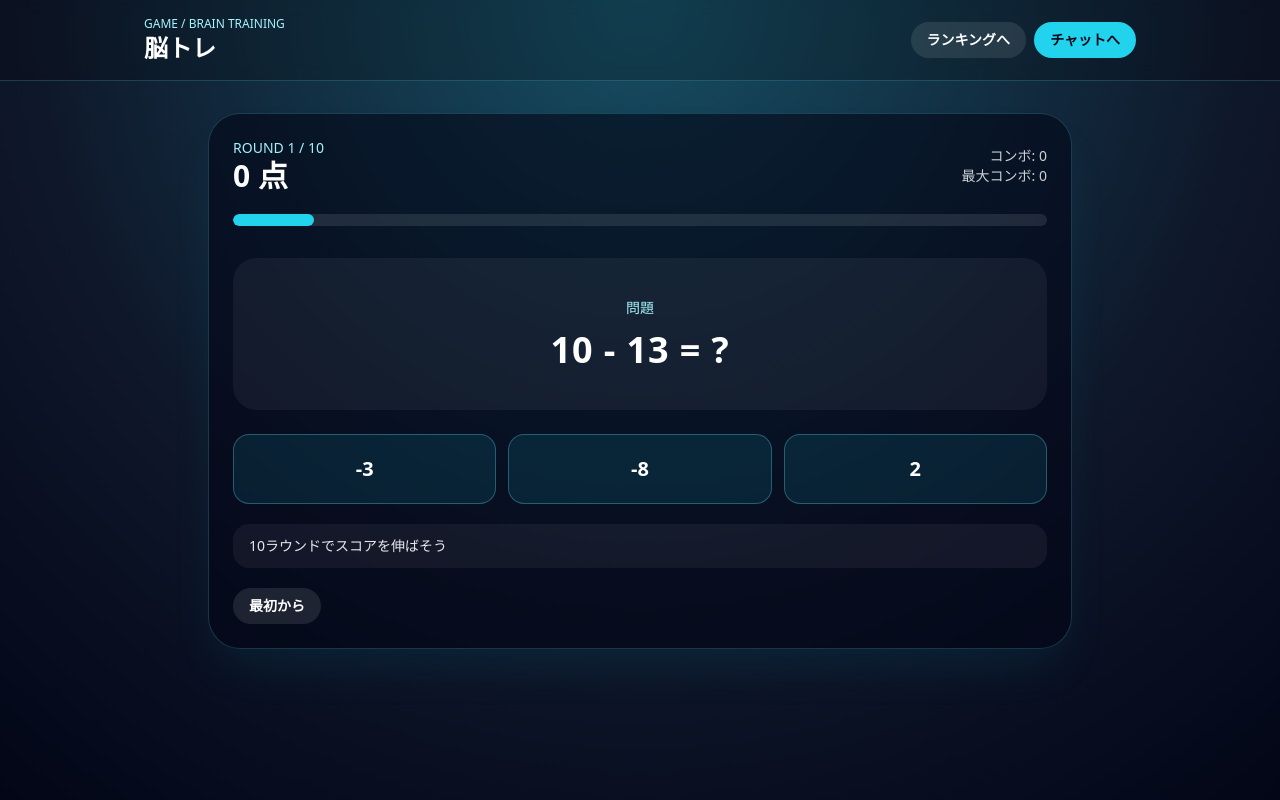
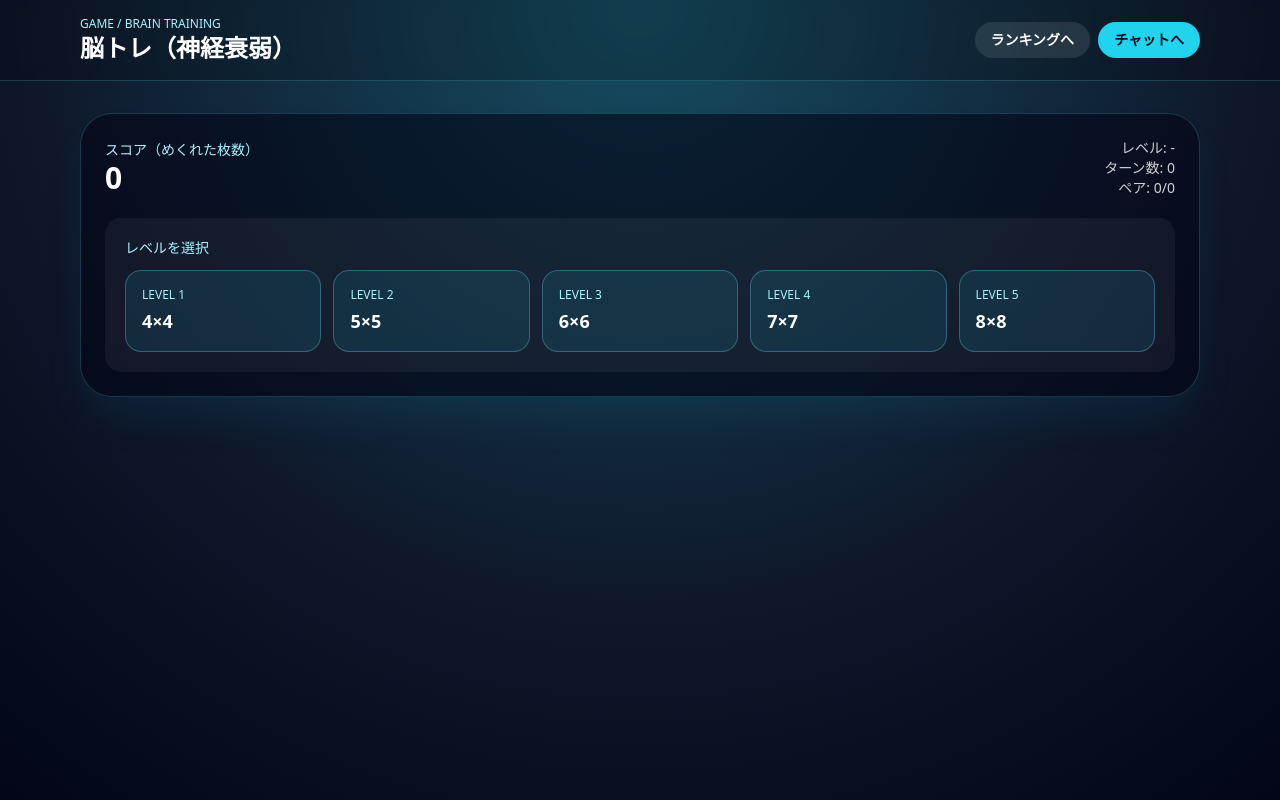
Before and after one commit to Hapiemon/Mayuko, a Next.js app: page /game/brain-training in a window 1280 px wide. Built offline with nearby package versions, Linux system fonts and the light colour scheme; sample sign-in values are in the browser's storage.

Commit message:
feat: implement memory matching game with level selection and scoring system

```diff
--- a/src/app/game/brain-training/page.tsx
+++ b/src/app/game/brain-training/page.tsx
@@ -3,40 +3,79 @@
 import { useRouter } from 'next/navigation';
 import { useEffect, useMemo, useState } from 'react';
 
-interface BrainQuestion {
-  prompt: string;
-  choices: number[];
-  answer: number;
+type Phase = 'level-select' | 'memorize' | 'playing' | 'finished';
+
+interface Card {
+  id: number;
+  value: string;
+  isMatched: boolean;
 }
 
-function makeQuestion(): BrainQuestion {
-  const a = Math.floor(Math.random() * 20) + 1;
-  const b = Math.floor(Math.random() * 20) + 1;
-  const operators = ['+', '-', '×'] as const;
-  const op = operators[Math.floor(Math.random() * operators.length)];
-  const answer = op === '+' ? a + b : op === '-' ? a - b : a * b;
-  const distractors = new Set<number>([answer]);
-  while (distractors.size < 3) {
-    distractors.add(answer + (Math.floor(Math.random() * 11) - 5 || 2));
+const LEVEL_CONFIG: Record<number, { size: number; label: string }> = {
+  1: { size: 4, label: '4×4' },
+  2: { size: 5, label: '5×5' },
+  3: { size: 6, label: '6×6' },
+  4: { size: 7, label: '7×7' },
+  5: { size: 8, label: '8×8' },
+};
+
+const EMOJIS = [
+  '🍎', '🍇', '🍊', '🍋', '🍓', '🍒', '🍉', '🥝', '🍑', '🍍', '🥥', '🥕', '🌽', '🍄', '🥐', '🍔',
+  '🍟', '🍕', '🍣', '🍩', '🍪', '🍫', '🍿', '🧁', '🎂', '⚽', '🏀', '🎾', '🎯', '🎮', '🎹', '🎸',
+  '🚗', '🚕', '🚌', '🚲', '🚂', '✈️', '🚀', '⛵', '🐶', '🐱', '🐼', '🦊', '🐸', '🐵', '🐧', '🦄',
+  '🌸', '🌻', '🌈', '⭐', '🌙', '☀️', '🔥', '❄️', '💎', '🎁', '🪄', '📱', '💻', '📷', '🎈', '🎀',
+  '🪐', '🐙', '🦋', '🦀', '🦉', '🍀', '🍁', '🌵', '🧩', '🧸', '🛵', '🚁', '🎤', '🎬', '📚', '🧠',
+  '🫐', '🥭', '🍞', '🧀', '🥨', '🍜', '🍛', '🍤', '🥟', '🍢', '🍡', '🍦', '🍰', '🍼', '🧃', '🥤',
+];
+
+function shuffle<T>(items: T[]): T[] {
+  const array = [...items];
+  for (let i = array.length - 1; i > 0; i -= 1) {
+    const j = Math.floor(Math.random() * (i + 1));
+    [array[i], array[j]] = [array[j], array[i]];
   }
-  const choices = [...distractors].sort(() => Math.random() - 0.5);
-  return {
-    prompt: `${a} ${op} ${b} = ?`,
-    choices,
-    answer,
-  };
+  return array;
+}
+
+function generateDeck(level: number): { cards: Card[]; gridSize: number; deckEmoji: string } {
+  const gridSize = LEVEL_CONFIG[level].size;
+  const totalSlots = gridSize * gridSize;
+  const pairCount = Math.floor(totalSlots / 2);
+  const selected = shuffle(EMOJIS).slice(0, pairCount);
+  const deckEmoji = selected[Math.floor(Math.random() * selected.length)] ?? '🃏';
+
+  const values: string[] = [];
+  selected.forEach((emoji) => {
+    values.push(emoji, emoji);
+  });
+
+  if (totalSlots % 2 === 1) {
+    values.push(deckEmoji);
+  }
+
+  const cards = shuffle(values).map((value, index) => ({
+    id: index,
+    value,
+    isMatched: false,
+  }));
+
+  return { cards, gridSize, deckEmoji };
 }
 
 export default function BrainTrainingPage() {
   const router = useRouter();
   const [currentUser, setCurrentUser] = useState('');
-  const [round, setRound] = useState(1);
-  const [score, setScore] = useState(0);
-  const [combo, setCombo] = useState(0);
-  const [bestCombo, setBestCombo] = useState(0);
-  const [question, setQuestion] = useState<BrainQuestion | null>(null);
-  const [message, setMessage] = useState('10ラウンドでスコアを伸ばそう');
-  const [finished, setFinished] = useState(false);
+  const [phase, setPhase] = useState<Phase>('level-select');
+  const [level, setLevel] = useState<number | null>(null);
+  const [gridSize, setGridSize] = useState(4);
+  const [cards, setCards] = useState<Card[]>([]);
+  const [openedIndices, setOpenedIndices] = useState<number[]>([]);
+  const [lockBoard, setLockBoard] = useState(false);
+  const [turnCount, setTurnCount] = useState(0);
+  const [matchedPairs, setMatchedPairs] = useState(0);
+  const [totalPairs, setTotalPairs] = useState(0);
+  const [deckEmoji, setDeckEmoji] = useState('🃏');
+  const [message, setMessage] = useState('レベルを選んで開始してください');
   const [saved, setSaved] = useState(false);
 
   useEffect(() => {
@@ -46,12 +85,28 @@ export default function BrainTrainingPage() {
       return;
     }
     setCurrentUser(user);
-    setQuestion(makeQuestion());
   }, [router]);
 
-  const maxRounds = 10;
+  const score = useMemo(() => matchedPairs * 2, [matchedPairs]);
+  const isAllMatched = useMemo(() => matchedPairs >= totalPairs && totalPairs > 0, [matchedPairs, totalPairs]);
 
-  const saveResult = async (finalScore: number, comboValue: number) => {
+  const startLevel = (selectedLevel: number) => {
+    const generated = generateDeck(selectedLevel);
+    setLevel(selectedLevel);
+    setGridSize(generated.gridSize);
+    setCards(generated.cards);
+    setDeckEmoji(generated.deckEmoji);
+    setOpenedIndices([]);
+    setLockBoard(false);
+    setTurnCount(0);
+    setMatchedPairs(0);
+    setTotalPairs(Math.floor((generated.gridSize * generated.gridSize) / 2));
+    setSaved(false);
+    setPhase('memorize');
+    setMessage('盤面を覚えてください。「覚えた」を押すとスタートします。');
+  };
+
+  const saveResult = async (finalScore: number, bestLevel: number) => {
     if (!currentUser || saved) return;
     try {
       await fetch('/api/game-rankings', {
@@ -61,8 +116,8 @@ export default function BrainTrainingPage() {
           userName: currentUser,
           gameType: 'brain_training',
           cumulativeDelta: finalScore,
-          bestValue: finalScore,
-          extraValue: comboValue,
+          bestValue: bestLevel,
+          extraValue: turnCount,
         }),
       });
       setSaved(true);
@@ -71,63 +126,84 @@ export default function BrainTrainingPage() {
     }
   };
 
-  const handleAnswer = async (value: number) => {
-    if (!question || finished) return;
+  const handleRemembered = () => {
+    if (phase !== 'memorize') return;
+    setPhase('playing');
+    setMessage('神経衰弱スタート！2枚ずつめくってペアを揃えてください。');
+  };
 
-    if (value === question.answer) {
-      const nextCombo = combo + 1;
-      const gained = 100 + nextCombo * 20;
-      const nextScore = score + gained;
-      setCombo(nextCombo);
-      setBestCombo((prev) => Math.max(prev, nextCombo));
-      setScore(nextScore);
-      setMessage(`正解！ +${gained}点`);
+  const handleCardClick = (index: number) => {
+    if (phase !== 'playing' || lockBoard) return;
+    const card = cards[index];
+    if (!card || card.isMatched) return;
+    if (openedIndices.includes(index)) return;
 
-      if (round === maxRounds) {
-        setFinished(true);
-        await saveResult(nextScore, Math.max(bestCombo, nextCombo));
-        return;
+    const nextOpened = [...openedIndices, index];
+    setOpenedIndices(nextOpened);
+
+    if (nextOpened.length < 2) return;
+
+    setLockBoard(true);
+    setTurnCount((prev) => prev + 1);
+
+    const [firstIndex, secondIndex] = nextOpened;
+    const first = cards[firstIndex];
+    const second = cards[secondIndex];
+
+    if (first.value === second.value) {
+      const nextCards = cards.map((item, cardIndex) =>
+        cardIndex === firstIndex || cardIndex === secondIndex ? { ...item, isMatched: true } : item,
+      );
+      const nextMatchedPairs = matchedPairs + 1;
+      setCards(nextCards);
+      setMatchedPairs(nextMatchedPairs);
+      setOpenedIndices([]);
+      setLockBoard(false);
+      setMessage('ナイス！ペア一致です。');
+
+      if (nextMatchedPairs >= totalPairs && totalPairs > 0) {
+        const finalScore = nextMatchedPairs * 2;
+        setPhase('finished');
+        setMessage('全ペア達成！おめでとうございます。');
+        const bestLevel = level ?? 1;
+        saveResult(finalScore, bestLevel);
       }
-    } else {
-      setCombo(0);
-      setMessage(`不正解… 正解は ${question.answer}`);
-      if (round === maxRounds) {
-        setFinished(true);
-        await saveResult(score, bestCombo);
-        return;
-      }
+      return;
     }
 
+    setMessage('不一致。もう一度覚えて挑戦！');
     window.setTimeout(() => {
-      setRound((prev) => prev + 1);
-      setQuestion(makeQuestion());
-    }, 500);
+      setOpenedIndices([]);
+      setLockBoard(false);
+    }, 650);
   };
 
-  const restart = () => {
-    setRound(1);
-    setScore(0);
-    setCombo(0);
-    setBestCombo(0);
-    setQuestion(makeQuestion());
-    setMessage('10ラウンドでスコアを伸ばそう');
-    setFinished(false);
+  const resetToLevelSelect = () => {
+    setPhase('level-select');
+    setLevel(null);
+    setGridSize(4);
+    setCards([]);
+    setOpenedIndices([]);
+    setLockBoard(false);
+    setTurnCount(0);
+    setMatchedPairs(0);
+    setTotalPairs(0);
+    setDeckEmoji('🃏');
     setSaved(false);
+    setMessage('レベルを選んで開始してください');
   };
 
-  const progress = useMemo(() => Math.min((round / maxRounds) * 100, 100), [round]);
-
-  if (!currentUser || !question) {
+  if (!currentUser) {
     return null;
   }
 
   return (
     <div className="min-h-screen bg-[radial-gradient(circle_at_top,_#164e63,_#0f172a_60%,_#020617)] text-white">
       <header className="border-b border-cyan-300/20 bg-black/20 backdrop-blur">
-        <div className="mx-auto flex max-w-5xl items-center justify-between px-4 py-4">
+        <div className="mx-auto flex max-w-6xl items-center justify-between px-4 py-4">
           <div>
             <p className="text-xs text-cyan-200">GAME / BRAIN TRAINING</p>
-            <h1 className="text-2xl font-bold">脳トレ</h1>
+            <h1 className="text-2xl font-bold">脳トレ（神経衰弱）</h1>
           </div>
           <div className="flex gap-2">
             <button onClick={() => router.push('/game')} className="rounded-full bg-white/10 px-4 py-2 text-sm font-semibold hover:bg-white/20">ランキングへ</button>
@@ -136,47 +212,90 @@ export default function BrainTrainingPage() {
         </div>
       </header>
 
-      <main className="mx-auto max-w-4xl px-4 py-8">
+      <main className="mx-auto max-w-6xl px-4 py-8">
         <section className="rounded-[2rem] border border-cyan-300/20 bg-slate-950/60 p-6 shadow-2xl shadow-cyan-500/10">
-          <div className="flex flex-wrap items-center justify-between gap-3">
+          <div className="mb-5 flex flex-wrap items-center justify-between gap-3">
             <div>
-              <p className="text-sm text-cyan-200">ROUND {round} / {maxRounds}</p>
-              <p className="text-3xl font-black">{score} 点</p>
+              <p className="text-sm text-cyan-200">スコア（めくれた枚数）</p>
+              <p className="text-3xl font-black">{score}</p>
             </div>
             <div className="text-right text-sm text-white/80">
-              <p>コンボ: {combo}</p>
-              <p>最大コンボ: {bestCombo}</p>
+              <p>レベル: {level ? `${level} (${LEVEL_CONFIG[level].label})` : '-'}</p>
+              <p>ターン数: {turnCount}</p>
+              <p>ペア: {matchedPairs}/{totalPairs}</p>
             </div>
           </div>
 
-          <div className="mt-5 h-3 overflow-hidden rounded-full bg-white/10">
-            <div className="h-full rounded-full bg-cyan-400 transition-all" style={{ width: `${progress}%` }} />
-          </div>
+          {phase === 'level-select' && (
+            <div className="rounded-2xl bg-white/5 p-5">
+              <p className="text-sm text-cyan-200 mb-3">レベルを選択</p>
+              <div className="grid grid-cols-1 gap-3 sm:grid-cols-2 lg:grid-cols-5">
+                {Object.entries(LEVEL_CONFIG).map(([key, cfg]) => {
+                  const numericKey = Number(key);
+                  return (
+                    <button
+                      key={key}
+                      onClick={() => startLevel(numericKey)}
+                      className="rounded-2xl border border-cyan-300/30 bg-cyan-400/10 px-4 py-4 text-left transition hover:bg-cyan-400/20"
+                    >
+                      <p className="text-xs text-cyan-200">LEVEL {key}</p>
+                      <p className="mt-1 text-lg font-bold">{cfg.label}</p>
+                    </button>
+                  );
+                })}
+              </div>
+            </div>
+          )}
 
-          <div className="mt-8 rounded-[1.5rem] bg-white/5 px-6 py-10 text-center">
-            <p className="text-sm text-cyan-200">問題</p>
-            <h2 className="mt-3 text-4xl font-black tracking-wide">{question.prompt}</h2>
-          </div>
+          {(phase === 'memorize' || phase === 'playing' || phase === 'finished') && (
+            <>
+              <div className="mb-4 rounded-xl bg-white/5 px-4 py-3 text-sm text-white/90">{message}</div>
 
-          <div className="mt-6 grid gap-3 sm:grid-cols-3">
-            {question.choices.map((choice) => (
-              <button
-                key={choice}
-                disabled={finished}
-                onClick={() => handleAnswer(choice)}
-                className="rounded-2xl border border-cyan-300/30 bg-cyan-400/10 px-4 py-5 text-xl font-bold transition hover:bg-cyan-400/20 disabled:opacity-40"
+              <div
+                className="grid gap-2 sm:gap-3"
+                style={{ gridTemplateColumns: `repeat(${gridSize}, minmax(0, 1fr))` }}
               >
-                {choice}
-              </button>
-            ))}
-          </div>
+                {cards.map((card, index) => {
+                  const isOpen = phase === 'memorize' || card.isMatched || openedIndices.includes(index) || (phase === 'finished' && isAllMatched);
+                  return (
+                    <button
+                      key={card.id}
+                      onClick={() => handleCardClick(index)}
+                      disabled={phase !== 'playing' || card.isMatched || openedIndices.includes(index) || lockBoard}
+                      className={`aspect-square rounded-xl border text-xl transition sm:text-2xl md:text-3xl ${isOpen ? 'border-cyan-200/40 bg-cyan-300/20' : 'border-cyan-300/30 bg-cyan-500/10 hover:bg-cyan-500/20'} disabled:cursor-default`}
+                    >
+                      {isOpen ? card.value : deckEmoji}
+                    </button>
+                  );
+                })}
+              </div>
 
-          <div className="mt-5 rounded-2xl bg-white/5 px-4 py-3 text-sm text-white/90">{message}</div>
-
-          <div className="mt-5 flex gap-2">
-            <button onClick={restart} className="rounded-full bg-white/10 px-4 py-2 text-sm font-semibold hover:bg-white/20">最初から</button>
-            {finished && <button onClick={() => router.push('/game')} className="rounded-full bg-cyan-400 px-4 py-2 text-sm font-semibold text-slate-950 hover:bg-cyan-300">結果を見る</button>}
-          </div>
+              <div className="mt-5 flex flex-wrap gap-2">
+                {phase === 'memorize' && (
+                  <button
+                    onClick={handleRemembered}
+                    className="rounded-full bg-cyan-400 px-5 py-2 text-sm font-semibold text-slate-950 hover:bg-cyan-300"
+                  >
+                    覚えた
+                  </button>
+                )}
+                <button
+                  onClick={resetToLevelSelect}
+                  className="rounded-full bg-white/10 px-5 py-2 text-sm font-semibold hover:bg-white/20"
+                >
+                  レベル選択へ
+                </button>
+                {phase === 'finished' && (
+                  <button
+                    onClick={() => router.push('/game')}
+                    className="rounded-full bg-cyan-400 px-5 py-2 text-sm font-semibold text-slate-950 hover:bg-cyan-300"
+                  >
+                    結果を見る
+                  </button>
+                )}
+              </div>
+            </>
+          )}
         </section>
       </main>
     </div>
--- a/src/app/game/page.tsx
+++ b/src/app/game/page.tsx
@@ -92,9 +92,9 @@ export default function GameHubPage() {
             <p className="mt-3 text-sm text-white/80">50:50・テレフォン・セイフティを使って全15段を突破。</p>
           </Link>
           <Link href="/game/brain-training" className="rounded-3xl border border-cyan-400/30 bg-cyan-400/10 p-5 shadow-lg shadow-cyan-500/10 transition hover:-translate-y-1 hover:bg-cyan-400/15">
-            <p className="text-sm text-cyan-200">計算と判断の10ラウンド</p>
+            <p className="text-sm text-cyan-200">レベル制の神経衰弱</p>
             <h2 className="mt-2 text-2xl font-bold">🧠 脳トレ</h2>
-            <p className="mt-3 text-sm text-white/80">3択の計算問題を連続で解いてスコアと連勝数を伸ばす。</p>
+            <p className="mt-3 text-sm text-white/80">4×4〜8×8の盤面を暗記して、裏返し後にペアを揃える。めくれた枚数がスコア。</p>
           </Link>
           <Link href="/game/spot-difference" className="rounded-3xl border border-emerald-400/30 bg-emerald-400/10 p-5 shadow-lg shadow-emerald-500/10 transition hover:-translate-y-1 hover:bg-emerald-400/15">
             <p className="text-sm text-emerald-200">タップで探す全7ステージ</p>
```
